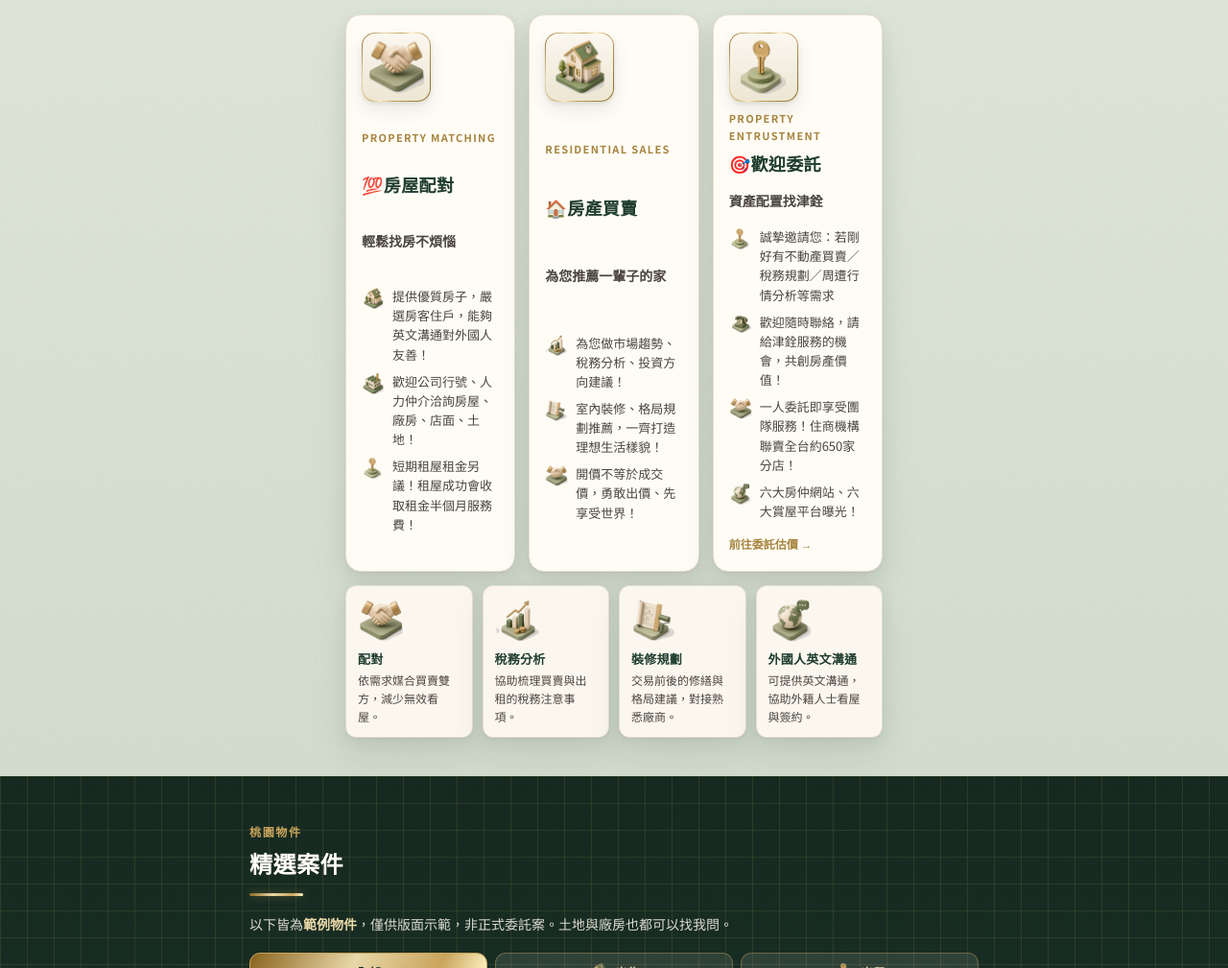
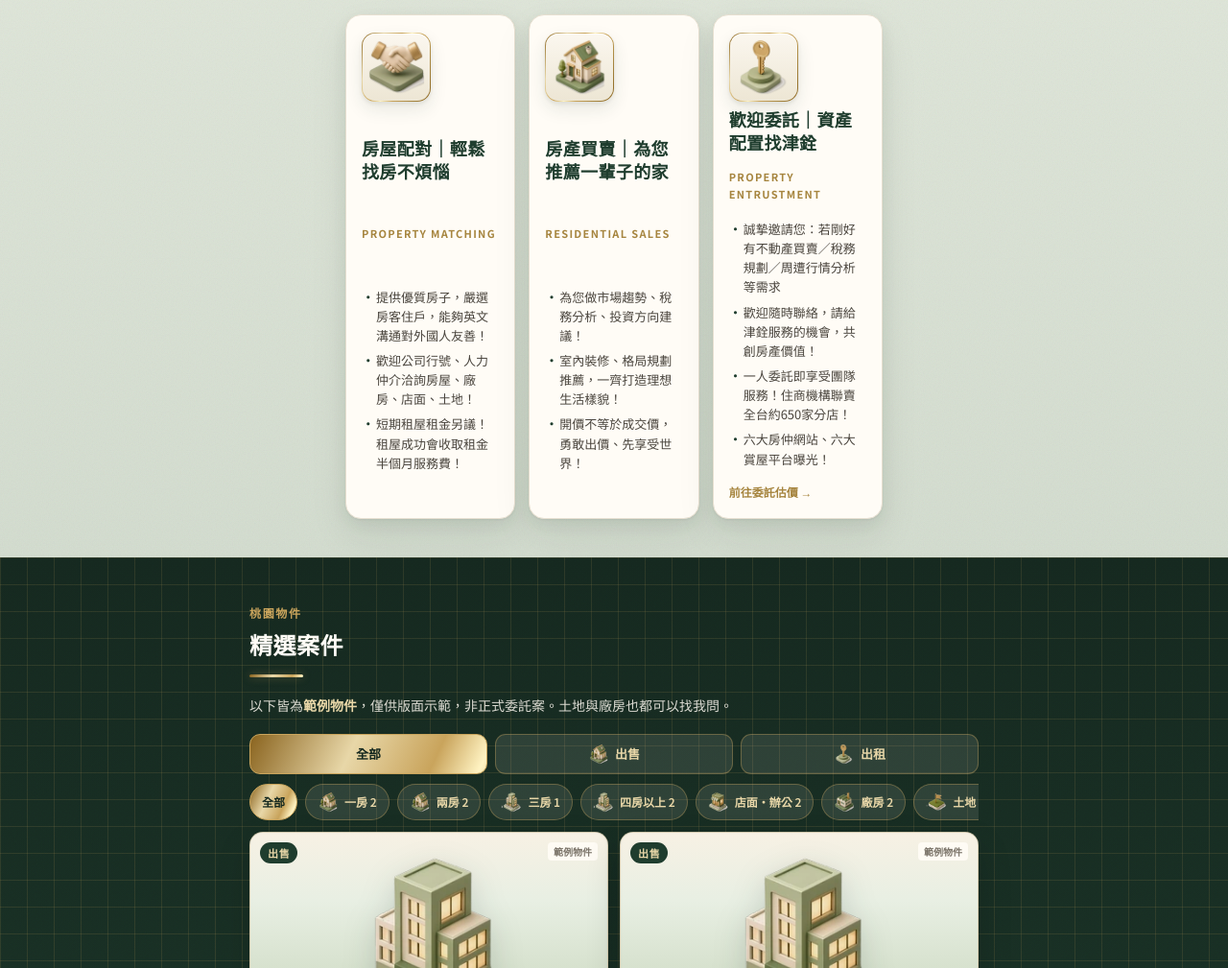
Before and after one commit to ryanhsu-1992/realestate-agent-demo, a plain HTML site: page index.html in a window 1280 px wide. Shown: the part 2466-3475 px from the top of the page at 96% size. Drawn offline with Linux system fonts and the light colour scheme.

Commit message:
Tighten service card titles and bullets
Join each Chinese title and subtitle with a full-width bar, move the English label under the title, replace per-bullet icons with a simple dot, and remove the duplicate expertise grid under the cards.

```diff
--- a/index.html
+++ b/index.html
@@ -200,26 +200,16 @@
     .copy-card .service-ico { width: 72px; height: 72px; background: linear-gradient(180deg, #FBF7EF, #EDE6D4) padding-box, var(--foil) border-box; }
     .service-ico svg { width: 44px; height: 44px; overflow: visible; }
     .service-ico .ico-3d { width: 62px; height: 62px; object-fit: contain; }
-    .copy-card .en { font-size: 11px; letter-spacing: .12em; font-weight: 700; color: var(--gold-dim); text-transform: uppercase; }
-    .service h3, .copy-card h3 { font-size: 18px; font-weight: 700; color: var(--green); margin-bottom: 2px; font-family: var(--serif); }
-    .service p, .copy-card p, .copy-lead { font-size: 14px; color: var(--ink-soft); }
-    .copy-lead { font-weight: 600; color: var(--green); margin: 0 0 4px; }
-    .copy-bullets { list-style: none; display: grid; gap: 8px; margin: 4px 0 0; padding: 0; }
-    .copy-bullets li { display: grid; grid-template-columns: 24px 1fr; gap: 8px; align-items: start; font-size: 13px; color: var(--ink-soft); line-height: 1.55; }
-    .copy-bullets li .ico-3d { width: 24px; height: 24px; object-fit: contain; margin-top: 0; }
-    .copy-bullets li svg { width: 18px; height: 18px; overflow: visible; margin-top: 1px; flex: 0 0 18px; }
+    .copy-card .en { font-size: 11px; letter-spacing: .12em; font-weight: 700; color: var(--gold-dim); text-transform: uppercase; margin: 2px 0 6px; }
+    .service h3, .copy-card h3 { font-size: 18px; font-weight: 700; color: var(--green); margin-bottom: 2px; font-family: var(--serif); line-height: 1.35; }
+    .service p, .copy-card p { font-size: 14px; color: var(--ink-soft); }
+    .copy-bullets { list-style: none; display: grid; gap: 6px; margin: 4px 0 0; padding: 0; }
+    .copy-bullets li { display: grid; grid-template-columns: 1em 1fr; gap: 2px; align-items: start; font-size: 13px; color: var(--ink-soft); line-height: 1.55; }
+    .copy-bullets li::before { content: "・"; color: var(--green); font-weight: 700; }
     .copy-card .go { font-size: 12px; font-weight: 700; color: var(--gold-dim); margin-top: 6px; }
     a.copy-card:hover, a.service:hover { border-color: var(--gold-dim); box-shadow: var(--shadow), 0 0 0 1px rgba(201,164,92,.25); }
-    .expertise { display: grid; grid-template-columns: 1fr 1fr; gap: 10px; margin-top: 14px; }
-    .exp { background: var(--cream); border: 1px solid var(--line); border-radius: 11px; padding: 12px; }
-    .exp .ico { margin-bottom: 6px; width: 48px; height: 48px; }
-    .exp .ico svg { width: 32px; height: 32px; overflow: visible; }
-    .exp .ico .ico-3d { width: 48px; height: 48px; object-fit: contain; }
-    .exp h3 { font-size: 13px; font-weight: 700; color: var(--green); margin-bottom: 2px; }
-    .exp p { font-size: 12px; color: var(--ink-soft); line-height: 1.55; }
     @media (min-width: 720px) {
       .services-main { grid-template-columns: 1fr 1fr 1fr; }
-      .expertise { grid-template-columns: repeat(4, 1fr); }
     }
     .listing-grid { display: grid; gap: 12px; }
     @media (min-width: 560px) { .listing-grid { grid-template-columns: 1fr 1fr; } }
@@ -925,45 +915,36 @@ ${esc(LEGAL_NOTICE)}</div>
         <div class="services-main">
           <article class="copy-card reveal">
             <div class="service-ico">${ICONS.svg("match")}</div>
+            <h3>房屋配對｜輕鬆找房不煩惱</h3>
             <div class="en">Property Matching</div>
-            <h3>💯房屋配對</h3>
-            <p class="copy-lead">輕鬆找房不煩惱</p>
             <ul class="copy-bullets">
-              <li>${ICONS.svg("buy")}<span>提供優質房子，嚴選房客住戶，能夠英文溝通對外國人友善！</span></li>
-              <li>${ICONS.svg("factory")}<span>歡迎公司行號、人力仲介洽詢房屋、廠房、店面、土地！</span></li>
-              <li>${ICONS.svg("rent")}<span>短期租屋租金另議！租屋成功會收取租金半個月服務費！</span></li>
+              <li>提供優質房子，嚴選房客住戶，能夠英文溝通對外國人友善！</li>
+              <li>歡迎公司行號、人力仲介洽詢房屋、廠房、店面、土地！</li>
+              <li>短期租屋租金另議！租屋成功會收取租金半個月服務費！</li>
             </ul>
           </article>
           <article class="copy-card reveal">
             <div class="service-ico">${ICONS.svg("buy")}</div>
+            <h3>房產買賣｜為您推薦一輩子的家</h3>
             <div class="en">Residential Sales</div>
-            <h3>🏠房產買賣</h3>
-            <p class="copy-lead">為您推薦一輩子的家</p>
             <ul class="copy-bullets">
-              <li>${ICONS.svg("tax")}<span>為您做市場趨勢、稅務分析、投資方向建議！</span></li>
-              <li>${ICONS.svg("reno")}<span>室內裝修、格局規劃推薦，一齊打造理想生活樣貌！</span></li>
-              <li>${ICONS.svg("match")}<span>開價不等於成交價，勇敢出價、先享受世界！</span></li>
+              <li>為您做市場趨勢、稅務分析、投資方向建議！</li>
+              <li>室內裝修、格局規劃推薦，一齊打造理想生活樣貌！</li>
+              <li>開價不等於成交價，勇敢出價、先享受世界！</li>
             </ul>
           </article>
           <a class="copy-card reveal" href="#form-section">
             <div class="service-ico">${ICONS.svg("entrust")}</div>
+            <h3>歡迎委託｜資產配置找津銓</h3>
             <div class="en">Property Entrustment</div>
-            <h3>🎯歡迎委託</h3>
-            <p class="copy-lead">資產配置找津銓</p>
             <ul class="copy-bullets">
-              <li>${ICONS.svg("form")}<span>誠摯邀請您：若剛好有不動產買賣／稅務規劃／周遭行情分析等需求</span></li>
-              <li>${ICONS.svg("phone")}<span>歡迎隨時聯絡，請給津銓服務的機會，共創房產價值！</span></li>
-              <li>${ICONS.svg("match")}<span>一人委託即享受團隊服務！住商機構聯賣全台約650家分店！</span></li>
-              <li>${ICONS.svg("globe")}<span>六大房仲網站、六大賞屋平台曝光！</span></li>
+              <li>誠摯邀請您：若剛好有不動產買賣／稅務規劃／周遭行情分析等需求</li>
+              <li>歡迎隨時聯絡，請給津銓服務的機會，共創房產價值！</li>
+              <li>一人委託即享受團隊服務！住商機構聯賣全台約650家分店！</li>
+              <li>六大房仲網站、六大賞屋平台曝光！</li>
             </ul>
             <div class="go">前往委託估價 →</div>
           </a>
-        </div>
-        <div class="expertise">
-          <article class="exp reveal"><div class="ico">${ICONS.svg("match")}</div><h3>配對</h3><p>依需求媒合買賣雙方，減少無效看屋。</p></article>
-          <article class="exp reveal"><div class="ico">${ICONS.svg("tax")}</div><h3>稅務分析</h3><p>協助梳理買賣與出租的稅務注意事項。</p></article>
-          <article class="exp reveal"><div class="ico">${ICONS.svg("reno")}</div><h3>裝修規劃</h3><p>交易前後的修繕與格局建議，對接熟悉廠商。</p></article>
-          <article class="exp reveal"><div class="ico">${ICONS.svg("globe")}</div><h3>外國人英文溝通</h3><p>可提供英文溝通，協助外籍人士看屋與簽約。</p></article>
         </div>
       </section>
       </div>
```
